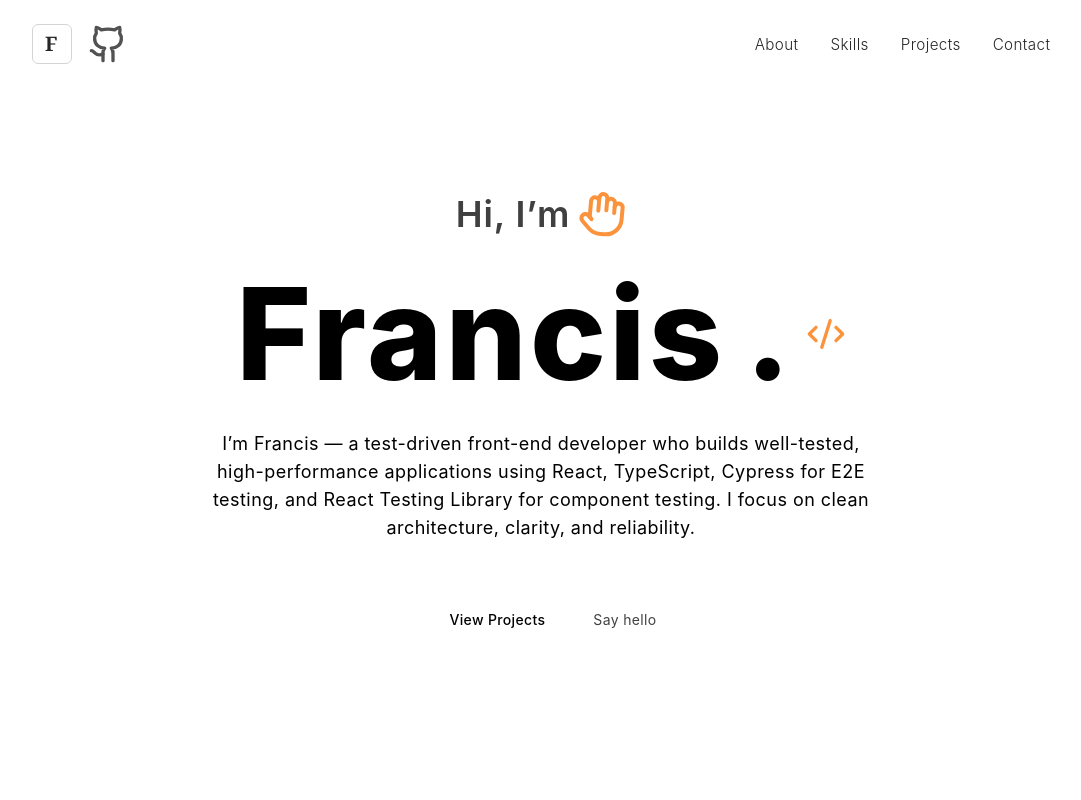
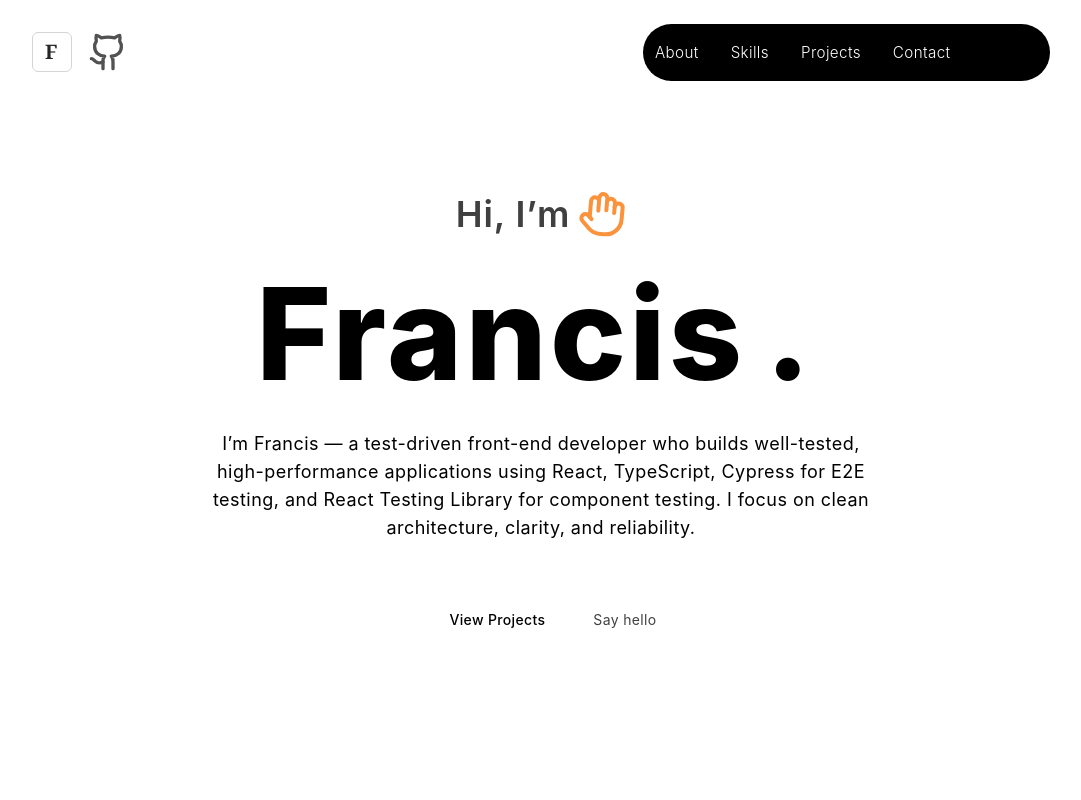
Before and after one commit to ohanyere/portfolio, a React (Vite) app: page / in a window 1280 px wide. Shown: the top 800 px of the page, without its empty margins (99-1180 px from the left). Built offline with nearby package versions, Linux system fonts and the light colour scheme; a web font is replaced by a local one.

Commit message:
style(hero.tsx): fix hero style issues

```diff
--- a/src/components/Hero.tsx
+++ b/src/components/Hero.tsx
@@ -36,7 +36,7 @@ export default function Hero() {
             whileHover={{ rotate: 15 }}
             transition={{ type: "spring", stiffness: 200, damping: 10 }}
           >
-            <Code2Icon className="w-10 h-10 text-orange-400" />
+            {/* <Code2Icon className="w-10 h-10 text-orange-400" /> */}
           </motion.span>
         </motion.h1>
 
--- a/src/components/Navbar.tsx
+++ b/src/components/Navbar.tsx
@@ -51,8 +51,8 @@ export default function Navbar() {
 
           {/* Right Section: Desktop Navigation or Mobile Button */}
           {isMediaAbove ? (
-            <nav>
-              <ul className="flex items-center gap-8">
+            <nav className="bg-black rounded-full w-[40%] py-4 px-3">
+              <ul className="flex items-center gap-8 ">
                 {NAV.map((item) => (
                   <li key={item.id}>
                     <ScrollLink
@@ -60,7 +60,7 @@ export default function Navbar() {
                       smooth
                       duration={500}
                       offset={-80}
-                      className="text-[0.95rem] text-neutral-800 hover:text-neutral-600 font-light tracking-wide cursor-pointer transition-colors"
+                      className="text-[0.95rem]  text-white hover:text-orange-400 font-light tracking-wide cursor-pointer transition-colors"
                     >
                       {item.label}
                     </ScrollLink>
```
